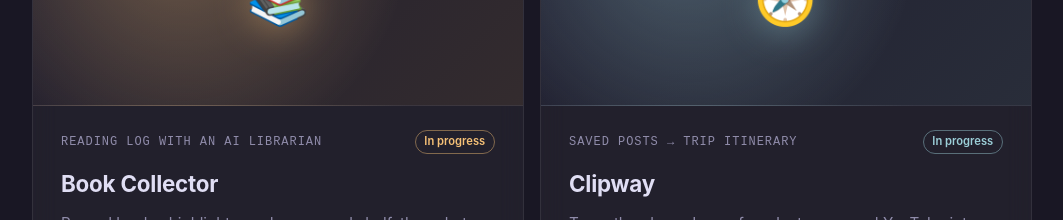
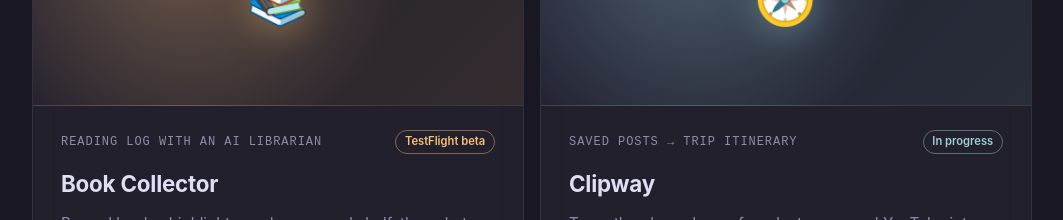
Before and after one commit to yungfen/yungfen.github.io, a React (Vite) app in the folder portfolio/: page / in a window 1280 px wide. Shown: the part 2280-2500 px from the top of the page, without its empty margins (108-1171 px from the left). Built offline with nearby package versions, Linux system fonts and the light colour scheme.

Commit message:
Mark Book Collector as TestFlight beta
Co-Authored-By: Claude Opus 5.5 <noreply@anthropic.com>
Claude-Session: https://claude.ai/code/session_01LZQL1MHQtxtwgawzKEYiXx

```diff
--- a/portfolio/src/App.jsx
+++ b/portfolio/src/App.jsx
@@ -59,7 +59,8 @@ const sideProjects = [
     description: 'Record books, highlights, and a personal shelf, then chat with Inzai — answered on-device with Apple Intelligence, or by a Claude-powered "library curator" with clear privacy toggles for what goes to the cloud.',
     tech: ['SwiftUI', 'Apple Intelligence', 'Cloudflare Workers', 'D1', 'Claude API'],
     accent: 'gold',
-    platforms: ['iOS']
+    platforms: ['iOS'],
+    status: 'TestFlight beta'
   },
   {
     title: 'Tutoring Toolkit',
@@ -242,7 +243,7 @@ function SideCard({ project }) {
       <div className="card-body">
         <div className="card-top">
           <span className="card-index">{project.subtitle}</span>
-          <span className="card-badge">In progress</span>
+          <span className="card-badge">{project.status ?? 'In progress'}</span>
         </div>
         <h3>{project.title}</h3>
         <p>{project.description}</p>
```
